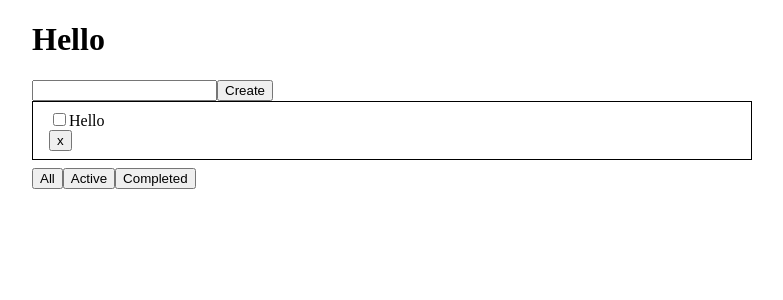
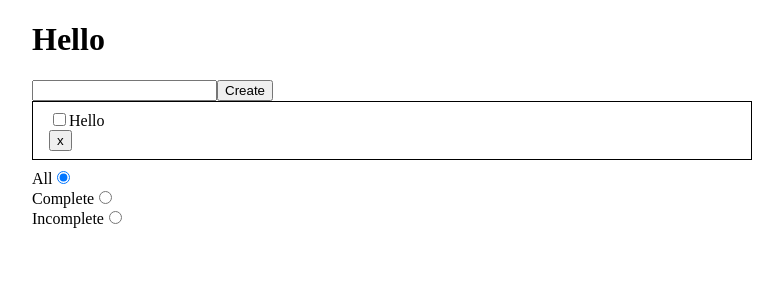
Before and after one commit to matobeno1/simple-todo-app, a React (Create React App) app: page / in a window 1280 px wide. Shown: the top 300 px of the page, without its empty margins (248-1031 px from the left). Built offline with nearby package versions, Linux system fonts and the light colour scheme.

Commit message:
Creating todo filter components.

```diff
--- a/src/components/TodosFilter/TodosFilter.ts
+++ b/src/components/TodosFilter/TodosFilter.ts
@@ -1,4 +1,19 @@
-import { connect } from "react-redux";
-import { TodosFilterComponent } from "../TodosFilterComponent";
+import { connect, MapDispatchToProps, MapStateToProps } from "react-redux";
+import { TodosFilterComponent, TodosFilterComponentProps } from "../TodosFilterComponent";
+import { NoneProps } from "../../types";
+import { IRootState } from "../../store/types";
+import { createSetActiveFilterAction, getActiveTodoFilter } from "../../modules/todos";
 
-export const TodosFilter = connect(undefined, undefined)(TodosFilterComponent);
+type TodoFilterProps = NoneProps;
+type DispatchProps = Pick<TodosFilterComponentProps, "onChange">;
+type StateProps = Pick<TodosFilterComponentProps, "activeFilter">;
+
+const mapStateToProps: MapStateToProps<StateProps, TodoFilterProps, IRootState> = (state) => ({
+	activeFilter: getActiveTodoFilter(state)
+});
+
+const mapDispatchToProps: MapDispatchToProps<DispatchProps, TodoFilterProps> = (dispatch) => ({
+	onChange: (filterValue) => dispatch(createSetActiveFilterAction({ filterValue }))
+});
+
+export const TodosFilter = connect(mapStateToProps, mapDispatchToProps)(TodosFilterComponent);
--- a/src/components/TodosFilterComponent/TodosFilterComponent.tsx
+++ b/src/components/TodosFilterComponent/TodosFilterComponent.tsx
@@ -1,12 +1,38 @@
-import React from "react";
-import { FunctionComponent } from "react";
+import React, { ChangeEventHandler, FunctionComponent } from "react";
+import { TodoFilter } from "../../modules/todos";
 
-export const TodosFilterComponent: FunctionComponent = () => {
+export type TodosFilterComponentProps = {
+	activeFilter: TodoFilter;
+	onChange: (filter: TodoFilter) => void;
+};
+
+const FILTER_OPTIONS: Array<{title: string, value: TodoFilter}> = [
+	{ title: "All", value: TodoFilter.ALL },
+	{ title: "Complete", value: TodoFilter.COMPLETE },
+	{ title: "Incomplete", value: TodoFilter.INCOMPLETE },
+];
+
+export const TodosFilterComponent: FunctionComponent<TodosFilterComponentProps> = ({
+	activeFilter,
+	onChange,
+}) => {
+	const handleChange: ChangeEventHandler<HTMLInputElement> = (e) => {
+		onChange(e.target.value as TodoFilter);
+	};
 	return (
 		<div>
-			<button>All</button>
-			<button>Active</button>
-			<button>Completed</button>
+			{FILTER_OPTIONS.map(({ value, title }) => (
+				<div key={value}>
+					<label htmlFor={value}>{title}</label>
+					<input
+						id={value}
+						checked={activeFilter === value}
+						type="radio"
+						value={value}
+						onChange={handleChange}
+					/>
+				</div>
+			))}
 		</div>
 	);
 };
--- a/src/components/TodosFilterComponent/index.ts
+++ b/src/components/TodosFilterComponent/index.ts
@@ -1 +1,2 @@
 export { TodosFilterComponent } from "./TodosFilterComponent";
+export type { TodosFilterComponentProps } from "./TodosFilterComponent";
--- a/src/modules/todos/index.ts
+++ b/src/modules/todos/index.ts
@@ -12,5 +12,7 @@ export {
 	getNewTodoTitle,
 	getTodosIds,
 	getTodoById,
+	getActiveTodoFilter,
 } from "./selectors";
 export type { ITodosState } from "./types";
+export { TodoFilter } from "./types";
--- a/src/modules/todos/selectors.ts
+++ b/src/modules/todos/selectors.ts
@@ -2,7 +2,7 @@ import { Selector } from "react-redux";
 
 import { todosSelectors } from "./reducer";
 import { IRootState } from "../../store/types";
-import { ITodosState, Todo } from "./types";
+import { ITodosState, Todo, TodoFilter } from "./types";
 import { EntityId, EntityState } from "@reduxjs/toolkit";
 
 export const getModel: Selector<IRootState, ITodosState> = (state) => state.todos;
@@ -20,3 +20,5 @@ export const getTodoById: Selector<IRootState, Todo, {todoId: EntityId}> = (stat
 	}
 	throw new Error(`Todo with the id of ${todoId} was not found.`);
 };
+
+export const getActiveTodoFilter: Selector<IRootState, TodoFilter> = (state) => getModel(state).activeFilter;
```
